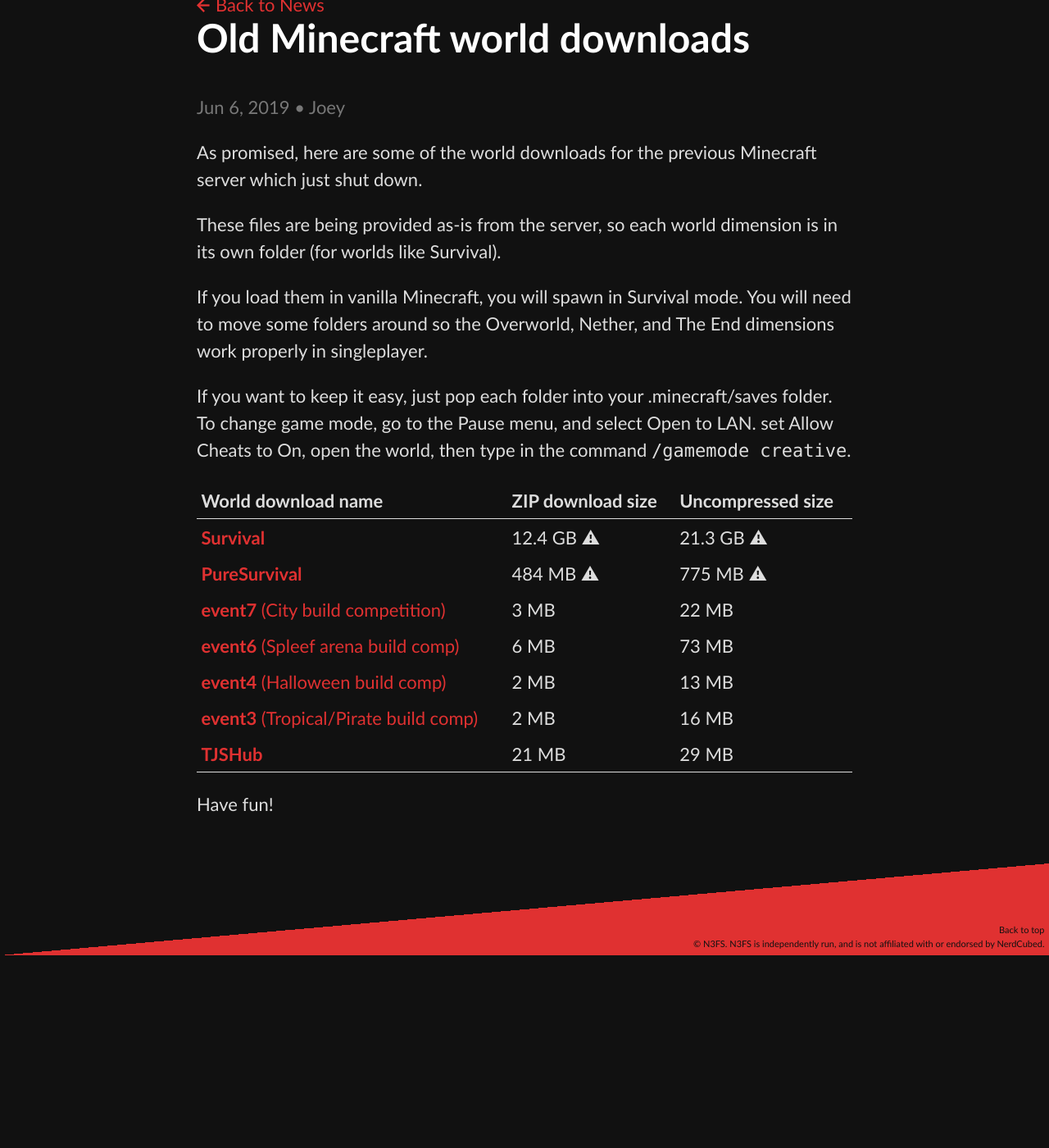
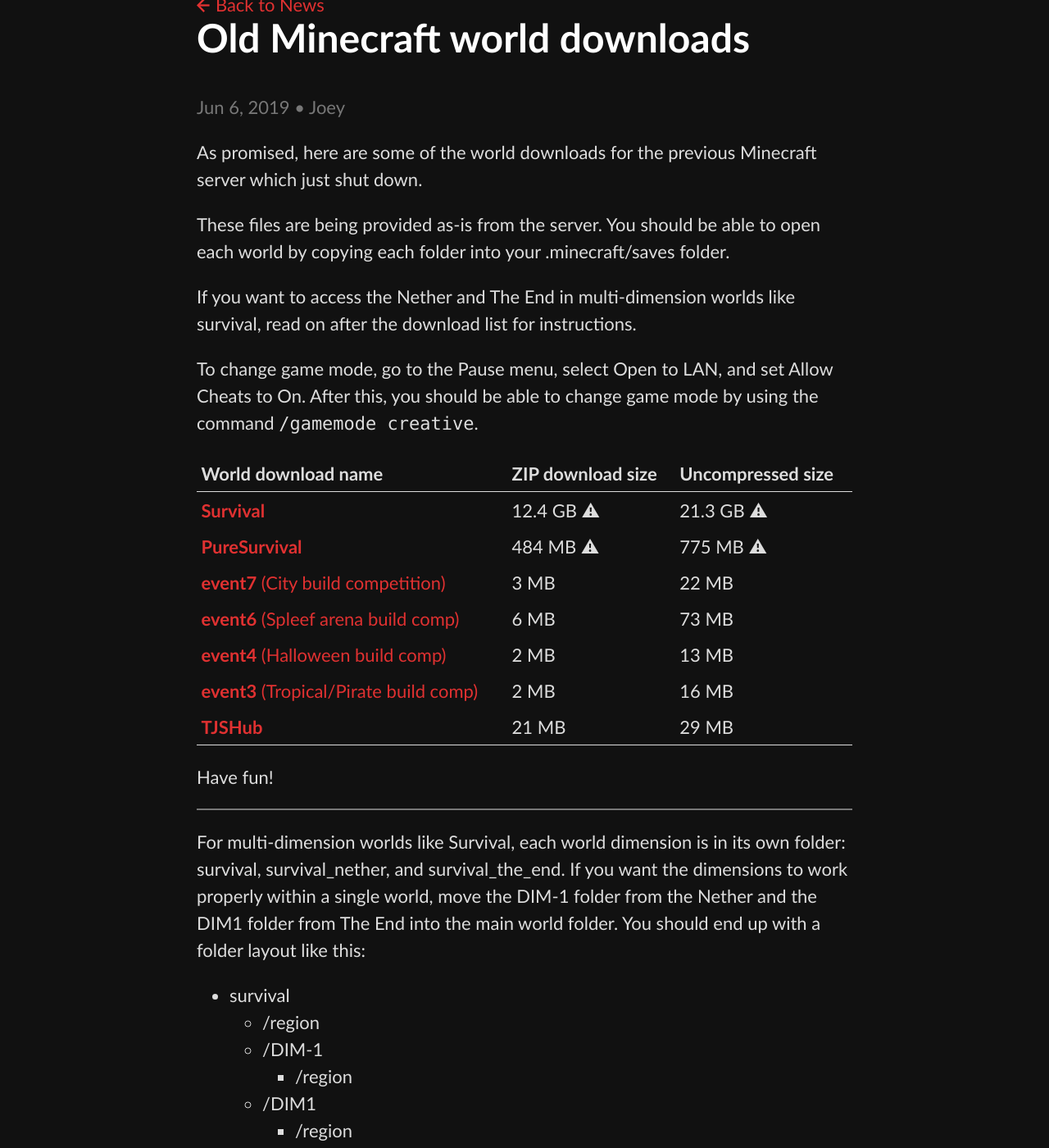
Before and after one commit to N3FS/N3FS-website, a Jekyll site: the page built from _posts/2019-06-06-minecraft-world-downloads.md, in a window 1280 px wide and 1400 px high, scrolled down 235 px. Shown: the whole window at 82% size. Built offline with Jekyll 4.4.1, drawn with Linux system fonts in a browser that asks for light colours; some of the changed text lies outside the part shown.

Commit message:
Further blog post changes about multi-dimension worlds

```diff
--- a/_posts/2019-06-06-minecraft-world-downloads.md
+++ b/_posts/2019-06-06-minecraft-world-downloads.md
@@ -8,11 +8,12 @@
 
 <!--more-->
 
-These files are being provided as-is from the server, so each world dimension is in its own folder (for worlds like Survival).
 
-If you load them in vanilla Minecraft, you will spawn in Survival mode. You will need to move some folders around so the Overworld, Nether, and The End dimensions work properly in singleplayer.
+These files are being provided as-is from the server. You should be able to open each world by copying each folder into your .minecraft/saves folder.
 
-If you want to keep it easy, just pop each folder into your .minecraft/saves folder. To change game mode, go to the Pause menu, and select Open to LAN. set Allow Cheats to On, open the world, then type in the command `/gamemode creative`.
+If you want to access the Nether and The End in multi-dimension worlds like survival, read on after the download list for instructions.
+
+To change game mode, go to the Pause menu, select Open to LAN, and set Allow Cheats to On. After this, you should be able to change game mode by using the command `/gamemode creative`.
 
 |--
 | World download name | ZIP download size | Uncompressed size |
@@ -27,3 +28,15 @@
 |--
 
 Have fun!
+
+---
+
+For multi-dimension worlds like Survival, each world dimension is in its own folder: survival, survival_nether, and survival_the_end. If you want the dimensions to work properly within a single world, move the DIM-1 folder from the Nether and the DIM1 folder from The End into the main world folder. You should end up with a folder layout like this:
+
+* survival
+    * /region
+    * /DIM-1
+        * /region
+    * /DIM1
+        * /region
+    * level.dat and other files
```
